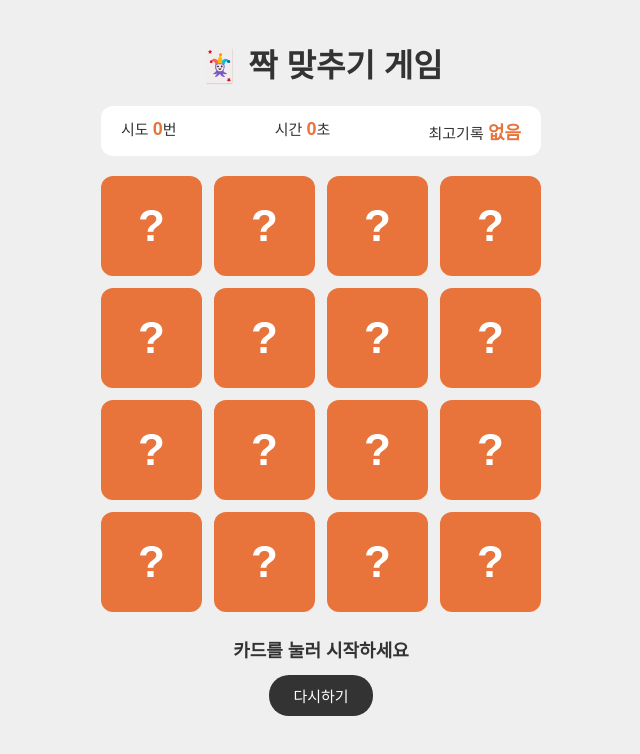
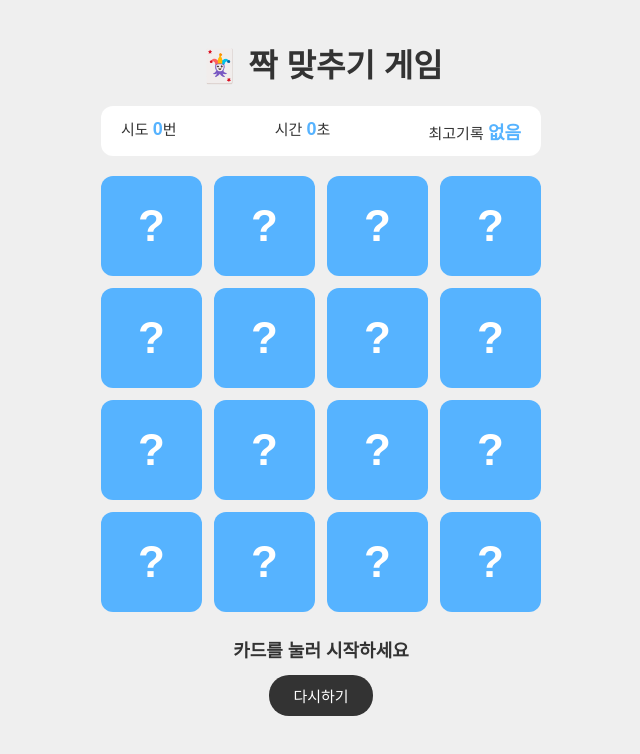
Before and after one commit to realdam12/pairgame, a plain HTML site: page index.html in a window 1280 px wide. Shown: the whole page, without its empty margins (319-959 px from the left). Drawn offline with Linux system fonts and the light colour scheme.

Commit message:
Initial commit

```diff
--- a/css/stylel.css
+++ b/css/stylel.css
@@ -40,7 +40,7 @@ h1 {
     margin-bottom: 20px;
 }
 .status strong {
-    color:#e8743b;
+    color:#56b3ff;
     font-size: 18px;
 }
 .board {
@@ -69,12 +69,12 @@ h1 {
     backface-visibility: hidden;
 }
 .card .front {
-    background-color: #e8743b;
+    background-color: #56b3ff;
     color:#fff;
     font-weight: bold;
 }
 .card .back {
-    border: 3px solid #e8743b;
+    border: 3px solid #56b3ff;
     background-color: #fff;
     transform: rotateY(180deg);
 }
@@ -108,5 +108,5 @@ h1 {
 }
 
 .restart:hover{
-    background-color: #e8743b;
+    background-color: #56b3ff;
 }
--- a/js/app.js
+++ b/js/app.js
@@ -5,7 +5,7 @@ const bestText = document.querySelector('.best')
 const message = document.querySelector('.message')
 const btnRestart = document.querySelector('.restart')
 
-const emojis = ['☘️', '🌱', '🪴', '🌲', '🌳', '🌿', '🌵', '🌴'];
+const emojis = ['🐟', '🦈', '🐳', '🫍', '🐬', '🦭', '🪼', '🦑'];
 
 const makeCards = () => [...emojis, ...emojis]
 
@@ -36,8 +36,6 @@ const shuffle = (arr) => {
     }
     return arr
 }
-
-// render(shuffle(makeCards()))
 
 let first = null
 let second = null
```
